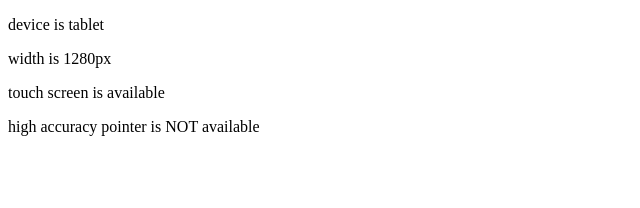
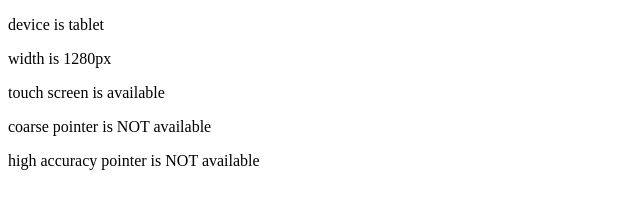
Before and after one commit to burlakvo/test-device-media, a plain HTML site: page index.html in a window 1280 px wide. Shown: the whole page, without its empty margins (0-640 px from the left). Drawn offline with Linux system fonts and the light colour scheme.

Commit message:
Coarse pointer

```diff
--- a/index.html
+++ b/index.html
@@ -9,6 +9,7 @@
 	<p>device is <span id="type">...</span></p>
 	<p>width is <span id="width">...</span>px</p>
 	<p>touch screen is <span id="touch">...</span></p>
+	<p>coarse pointer is <span id="touch2">...</span></p>
 	<p>high accuracy pointer is <span id="pointer">...</span></p>
 	<script>
 		(function(){
@@ -19,8 +20,12 @@
 			const isTouchScreen = 'ontouchstart' in window || navigator.maxTouchPoints > 0 || window.matchMedia(touchScreenMedia).matches;
 			document.getElementById('touch').innerText = isTouchScreen ? 'available' : 'NOT available';
 
-			const pointerMedia = '(any-pointer: fine)';
-			const isFinePointer = window.matchMedia(pointerMedia).matches;
+			const pointerMedia = '(pointer: coarse)';
+			const isCoarsePointer = window.matchMedia(pointerMedia).matches;
+			document.getElementById('touch2').innerText = isCoarsePointer ? 'available' : 'NOT available';
+
+			const anyPointerMedia = '(any-pointer: fine)';
+			const isFinePointer = window.matchMedia(anyPointerMedia).matches;
 			document.getElementById('pointer').innerText = isFinePointer ? 'available' : 'NOT available';
 
 			const isPortrait = window.innerWidth < window.innerHeight;
```
